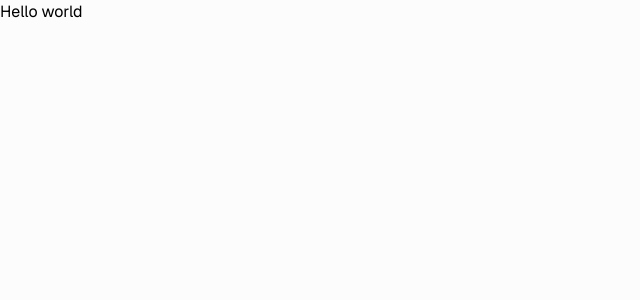
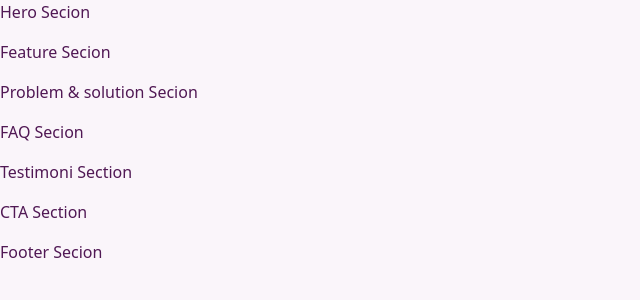
Before and after one commit to orangearinge/heal, a Next.js app: page / in a window 1280 px wide. Shown: the top 300 px of the page, without its empty margins (0-640 px from the left). Built offline with nearby package versions, Linux system fonts and the light colour scheme.

Commit message:
feat: enhance landing page with new sections and update sidebar functionality

```diff
--- a/app/chat/page.tsx
+++ b/app/chat/page.tsx
@@ -171,7 +171,7 @@ export default function ChatPage() {
                     </PromptInputModelSelectContent>
                   </PromptInputModelSelect>
                 </PromptInputTools>
-                <PromptInputSubmit  disabled={!input && !status} status={status} />
+                <PromptInputSubmit disabled={!input && !status} status={status} />
               </PromptInputFooter>
             </PromptInput>
 
--- a/app/globals.css
+++ b/app/globals.css
@@ -44,111 +44,164 @@
 }
 
 :root {
-  --background: oklch(0.9900 0 0);
-  --foreground: oklch(0 0 0);
-  --card: oklch(1 0 0);
-  --card-foreground: oklch(0 0 0);
-  --popover: oklch(0.9900 0 0);
-  --popover-foreground: oklch(0 0 0);
-  --primary: oklch(0 0 0);
-  --primary-foreground: oklch(1 0 0);
-  --secondary: oklch(0.9400 0 0);
-  --secondary-foreground: oklch(0 0 0);
-  --muted: oklch(0.9700 0 0);
-  --muted-foreground: oklch(0.4400 0 0);
-  --accent: oklch(0.9400 0 0);
-  --accent-foreground: oklch(0 0 0);
-  --destructive: oklch(0.6300 0.1900 23.0300);
-  --destructive-foreground: oklch(1 0 0);
-  --border: oklch(0.9200 0 0);
-  --input: oklch(0.9400 0 0);
-  --ring: oklch(0 0 0);
-  --chart-1: oklch(0.8100 0.1700 75.3500);
-  --chart-2: oklch(0.5500 0.2200 264.5300);
-  --chart-3: oklch(0.7200 0 0);
-  --chart-4: oklch(0.9200 0 0);
-  --chart-5: oklch(0.5600 0 0);
-  --sidebar: oklch(0.9900 0 0);
-  --sidebar-foreground: oklch(0 0 0);
-  --sidebar-primary: oklch(0 0 0);
-  --sidebar-primary-foreground: oklch(1 0 0);
-  --sidebar-accent: oklch(0.9400 0 0);
-  --sidebar-accent-foreground: oklch(0 0 0);
-  --sidebar-border: oklch(0.9400 0 0);
-  --sidebar-ring: oklch(0 0 0);
-  --font-sans: Geist, sans-serif;
-  --font-serif: Georgia, serif;
-  --font-mono: Geist Mono, monospace;
-  --radius: 1.5rem;
-  --shadow-x: 0px;
+  --background: oklch(0.9754 0.0084 325.6414);
+  --foreground: oklch(0.3257 0.1161 325.0372);
+  --card: oklch(0.9754 0.0084 325.6414);
+  --card-foreground: oklch(0.3257 0.1161 325.0372);
+  --popover: oklch(1.0000 0 0);
+  --popover-foreground: oklch(0.3257 0.1161 325.0372);
+  --primary: oklch(0.5316 0.1409 355.1999);
+  --primary-foreground: oklch(1.0000 0 0);
+  --secondary: oklch(0.8696 0.0675 334.8991);
+  --secondary-foreground: oklch(0.4448 0.1341 324.7991);
+  --muted: oklch(0.9395 0.0260 331.5454);
+  --muted-foreground: oklch(0.4924 0.1244 324.4523);
+  --accent: oklch(0.8696 0.0675 334.8991);
+  --accent-foreground: oklch(0.4448 0.1341 324.7991);
+  --destructive: oklch(0.5248 0.1368 20.8317);
+  --destructive-foreground: oklch(1.0000 0 0);
+  --border: oklch(0.8568 0.0829 328.9110);
+  --input: oklch(0.8517 0.0558 336.6002);
+  --ring: oklch(0.5916 0.2180 0.5844);
+  --chart-1: oklch(0.6038 0.2363 344.4657);
+  --chart-2: oklch(0.4445 0.2251 300.6246);
+  --chart-3: oklch(0.3790 0.0438 226.1538);
+  --chart-4: oklch(0.8330 0.1185 88.3461);
+  --chart-5: oklch(0.7843 0.1256 58.9964);
+  --sidebar: oklch(0.9360 0.0288 320.5788);
+  --sidebar-foreground: oklch(0.4948 0.1909 354.5435);
+  --sidebar-primary: oklch(0.3963 0.0251 285.1962);
+  --sidebar-primary-foreground: oklch(0.9668 0.0124 337.5228);
+  --sidebar-accent: oklch(0.9789 0.0013 106.4235);
+  --sidebar-accent-foreground: oklch(0.3963 0.0251 285.1962);
+  --sidebar-border: oklch(0.9383 0.0026 48.7178);
+  --sidebar-ring: oklch(0.5916 0.2180 0.5844);
+  --font-sans: ui-sans-serif, system-ui, -apple-system, BlinkMacSystemFont, 'Segoe UI', Roboto, 'Helvetica Neue', Arial, 'Noto Sans', sans-serif, 'Apple Color Emoji', 'Segoe UI Emoji', 'Segoe UI Symbol', 'Noto Color Emoji';
+  --font-serif: ui-serif, Georgia, Cambria, "Times New Roman", Times, serif;
+  --font-mono: ui-monospace, SFMono-Regular, Menlo, Monaco, Consolas, "Liberation Mono", "Courier New", monospace;
+  --radius: 0.5rem;
+  --shadow-x: 0;
   --shadow-y: 1px;
-  --shadow-blur: 2px;
+  --shadow-blur: 3px;
   --shadow-spread: 0px;
-  --shadow-opacity: 0.18;
-  --shadow-color: hsl(0 0% 0%);
-  --shadow-2xs: 0px 1px 2px 0px hsl(0 0% 0% / 0.09);
-  --shadow-xs: 0px 1px 2px 0px hsl(0 0% 0% / 0.09);
-  --shadow-sm: 0px 1px 2px 0px hsl(0 0% 0% / 0.18), 0px 1px 2px -1px hsl(0 0% 0% / 0.18);
-  --shadow: 0px 1px 2px 0px hsl(0 0% 0% / 0.18), 0px 1px 2px -1px hsl(0 0% 0% / 0.18);
-  --shadow-md: 0px 1px 2px 0px hsl(0 0% 0% / 0.18), 0px 2px 4px -1px hsl(0 0% 0% / 0.18);
-  --shadow-lg: 0px 1px 2px 0px hsl(0 0% 0% / 0.18), 0px 4px 6px -1px hsl(0 0% 0% / 0.18);
-  --shadow-xl: 0px 1px 2px 0px hsl(0 0% 0% / 0.18), 0px 8px 10px -1px hsl(0 0% 0% / 0.18);
-  --shadow-2xl: 0px 1px 2px 0px hsl(0 0% 0% / 0.45);
+  --shadow-opacity: 0.1;
+  --shadow-color: oklch(0 0 0);
+  --shadow-2xs: 0 1px 3px 0px hsl(0 0% 0% / 0.05);
+  --shadow-xs: 0 1px 3px 0px hsl(0 0% 0% / 0.05);
+  --shadow-sm: 0 1px 3px 0px hsl(0 0% 0% / 0.10), 0 1px 2px -1px hsl(0 0% 0% / 0.10);
+  --shadow: 0 1px 3px 0px hsl(0 0% 0% / 0.10), 0 1px 2px -1px hsl(0 0% 0% / 0.10);
+  --shadow-md: 0 1px 3px 0px hsl(0 0% 0% / 0.10), 0 2px 4px -1px hsl(0 0% 0% / 0.10);
+  --shadow-lg: 0 1px 3px 0px hsl(0 0% 0% / 0.10), 0 4px 6px -1px hsl(0 0% 0% / 0.10);
+  --shadow-xl: 0 1px 3px 0px hsl(0 0% 0% / 0.10), 0 8px 10px -1px hsl(0 0% 0% / 0.10);
+  --shadow-2xl: 0 1px 3px 0px hsl(0 0% 0% / 0.25);
   --tracking-normal: 0em;
   --spacing: 0.25rem;
 }
 
 .dark {
-  --background: oklch(0 0 0);
-  --foreground: oklch(1 0 0);
-  --card: oklch(0.1400 0 0);
-  --card-foreground: oklch(1 0 0);
-  --popover: oklch(0.1800 0 0);
-  --popover-foreground: oklch(1 0 0);
-  --primary: oklch(1 0 0);
-  --primary-foreground: oklch(0 0 0);
-  --secondary: oklch(0.2500 0 0);
-  --secondary-foreground: oklch(1 0 0);
-  --muted: oklch(0.2300 0 0);
-  --muted-foreground: oklch(0.7200 0 0);
-  --accent: oklch(0.3200 0 0);
-  --accent-foreground: oklch(1 0 0);
-  --destructive: oklch(0.6900 0.2000 23.9100);
-  --destructive-foreground: oklch(0 0 0);
-  --border: oklch(0.2600 0 0);
-  --input: oklch(0.3200 0 0);
-  --ring: oklch(0.7200 0 0);
-  --chart-1: oklch(0.8100 0.1700 75.3500);
-  --chart-2: oklch(0.5800 0.2100 260.8400);
-  --chart-3: oklch(0.5600 0 0);
-  --chart-4: oklch(0.4400 0 0);
-  --chart-5: oklch(0.9200 0 0);
-  --sidebar: oklch(0.1800 0 0);
-  --sidebar-foreground: oklch(1 0 0);
-  --sidebar-primary: oklch(1 0 0);
-  --sidebar-primary-foreground: oklch(0 0 0);
-  --sidebar-accent: oklch(0.3200 0 0);
-  --sidebar-accent-foreground: oklch(1 0 0);
-  --sidebar-border: oklch(0.3200 0 0);
-  --sidebar-ring: oklch(0.7200 0 0);
-  --font-sans: Geist, sans-serif;
-  --font-serif: Georgia, serif;
-  --font-mono: Geist Mono, monospace;
-  --radius: 1.5rem;
-  --shadow-x: 0px;
+  --background: oklch(0.2409 0.0201 307.5346);
+  --foreground: oklch(0.8398 0.0387 309.5391);
+  --card: oklch(0.2803 0.0232 307.5413);
+  --card-foreground: oklch(0.8456 0.0302 341.4597);
+  --popover: oklch(0.1548 0.0132 338.9015);
+  --popover-foreground: oklch(0.9647 0.0091 341.8035);
+  --primary: oklch(0.4607 0.1853 4.0994);
+  --primary-foreground: oklch(0.8560 0.0618 346.3684);
+  --secondary: oklch(0.3137 0.0306 310.0610);
+  --secondary-foreground: oklch(0.8483 0.0382 307.9613);
+  --muted: oklch(0.2634 0.0219 309.4748);
+  --muted-foreground: oklch(0.7940 0.0372 307.1032);
+  --accent: oklch(0.3649 0.0508 308.4911);
+  --accent-foreground: oklch(0.9647 0.0091 341.8035);
+  --destructive: oklch(0.2258 0.0524 12.6119);
+  --destructive-foreground: oklch(1.0000 0 0);
+  --border: oklch(0.3286 0.0154 343.4461);
+  --input: oklch(0.3387 0.0195 332.8347);
+  --ring: oklch(0.5916 0.2180 0.5844);
+  --chart-1: oklch(0.5316 0.1409 355.1999);
+  --chart-2: oklch(0.5633 0.1912 306.8561);
+  --chart-3: oklch(0.7227 0.1502 60.5799);
+  --chart-4: oklch(0.6193 0.2029 312.7422);
+  --chart-5: oklch(0.6118 0.2093 6.1387);
+  --sidebar: oklch(0.1893 0.0163 331.0475);
+  --sidebar-foreground: oklch(0.8607 0.0293 343.6612);
+  --sidebar-primary: oklch(0.4882 0.2172 264.3763);
+  --sidebar-primary-foreground: oklch(1.0000 0 0);
+  --sidebar-accent: oklch(0.2337 0.0261 338.1961);
+  --sidebar-accent-foreground: oklch(0.9674 0.0013 286.3752);
+  --sidebar-border: oklch(0 0 0);
+  --sidebar-ring: oklch(0.5916 0.2180 0.5844);
+  --font-sans: ui-sans-serif, system-ui, -apple-system, BlinkMacSystemFont, 'Segoe UI', Roboto, 'Helvetica Neue', Arial, 'Noto Sans', sans-serif, 'Apple Color Emoji', 'Segoe UI Emoji', 'Segoe UI Symbol', 'Noto Color Emoji';
+  --font-serif: ui-serif, Georgia, Cambria, "Times New Roman", Times, serif;
+  --font-mono: ui-monospace, SFMono-Regular, Menlo, Monaco, Consolas, "Liberation Mono", "Courier New", monospace;
+  --radius: 0.5rem;
+  --shadow-x: 0;
   --shadow-y: 1px;
-  --shadow-blur: 2px;
+  --shadow-blur: 3px;
   --shadow-spread: 0px;
-  --shadow-opacity: 0.18;
-  --shadow-color: hsl(0 0% 0%);
-  --shadow-2xs: 0px 1px 2px 0px hsl(0 0% 0% / 0.09);
-  --shadow-xs: 0px 1px 2px 0px hsl(0 0% 0% / 0.09);
-  --shadow-sm: 0px 1px 2px 0px hsl(0 0% 0% / 0.18), 0px 1px 2px -1px hsl(0 0% 0% / 0.18);
-  --shadow: 0px 1px 2px 0px hsl(0 0% 0% / 0.18), 0px 1px 2px -1px hsl(0 0% 0% / 0.18);
-  --shadow-md: 0px 1px 2px 0px hsl(0 0% 0% / 0.18), 0px 2px 4px -1px hsl(0 0% 0% / 0.18);
-  --shadow-lg: 0px 1px 2px 0px hsl(0 0% 0% / 0.18), 0px 4px 6px -1px hsl(0 0% 0% / 0.18);
-  --shadow-xl: 0px 1px 2px 0px hsl(0 0% 0% / 0.18), 0px 8px 10px -1px hsl(0 0% 0% / 0.18);
-  --shadow-2xl: 0px 1px 2px 0px hsl(0 0% 0% / 0.45);
+  --shadow-opacity: 0.1;
+  --shadow-color: oklch(0 0 0);
+  --shadow-2xs: 0 1px 3px 0px hsl(0 0% 0% / 0.05);
+  --shadow-xs: 0 1px 3px 0px hsl(0 0% 0% / 0.05);
+  --shadow-sm: 0 1px 3px 0px hsl(0 0% 0% / 0.10), 0 1px 2px -1px hsl(0 0% 0% / 0.10);
+  --shadow: 0 1px 3px 0px hsl(0 0% 0% / 0.10), 0 1px 2px -1px hsl(0 0% 0% / 0.10);
+  --shadow-md: 0 1px 3px 0px hsl(0 0% 0% / 0.10), 0 2px 4px -1px hsl(0 0% 0% / 0.10);
+  --shadow-lg: 0 1px 3px 0px hsl(0 0% 0% / 0.10), 0 4px 6px -1px hsl(0 0% 0% / 0.10);
+  --shadow-xl: 0 1px 3px 0px hsl(0 0% 0% / 0.10), 0 8px 10px -1px hsl(0 0% 0% / 0.10);
+  --shadow-2xl: 0 1px 3px 0px hsl(0 0% 0% / 0.25);
+}
+
+@theme inline {
+  --color-background: var(--background);
+  --color-foreground: var(--foreground);
+  --color-card: var(--card);
+  --color-card-foreground: var(--card-foreground);
+  --color-popover: var(--popover);
+  --color-popover-foreground: var(--popover-foreground);
+  --color-primary: var(--primary);
+  --color-primary-foreground: var(--primary-foreground);
+  --color-secondary: var(--secondary);
+  --color-secondary-foreground: var(--secondary-foreground);
+  --color-muted: var(--muted);
+  --color-muted-foreground: var(--muted-foreground);
+  --color-accent: var(--accent);
+  --color-accent-foreground: var(--accent-foreground);
+  --color-destructive: var(--destructive);
+  --color-destructive-foreground: var(--destructive-foreground);
+  --color-border: var(--border);
+  --color-input: var(--input);
+  --color-ring: var(--ring);
+  --color-chart-1: var(--chart-1);
+  --color-chart-2: var(--chart-2);
+  --color-chart-3: var(--chart-3);
+  --color-chart-4: var(--chart-4);
+  --color-chart-5: var(--chart-5);
+  --color-sidebar: var(--sidebar);
+  --color-sidebar-foreground: var(--sidebar-foreground);
+  --color-sidebar-primary: var(--sidebar-primary);
+  --color-sidebar-primary-foreground: var(--sidebar-primary-foreground);
+  --color-sidebar-accent: var(--sidebar-accent);
+  --color-sidebar-accent-foreground: var(--sidebar-accent-foreground);
+  --color-sidebar-border: var(--sidebar-border);
+  --color-sidebar-ring: var(--sidebar-ring);
+
+  --font-sans: var(--font-sans);
+  --font-mono: var(--font-mono);
+  --font-serif: var(--font-serif);
+
+  --radius-sm: calc(var(--radius) - 4px);
+  --radius-md: calc(var(--radius) - 2px);
+  --radius-lg: var(--radius);
+  --radius-xl: calc(var(--radius) + 4px);
+
+  --shadow-2xs: var(--shadow-2xs);
+  --shadow-xs: var(--shadow-xs);
+  --shadow-sm: var(--shadow-sm);
+  --shadow: var(--shadow);
+  --shadow-md: var(--shadow-md);
+  --shadow-lg: var(--shadow-lg);
+  --shadow-xl: var(--shadow-xl);
+  --shadow-2xl: var(--shadow-2xl);
 }
 
 @theme inline {
--- a/app/page.tsx
+++ b/app/page.tsx
@@ -1,7 +1,21 @@
-export default function Home (){
+import CTASection from "@/components/landing/cta-section";
+import FAQSection from "@/components/landing/faq-section";
+import FeatureSection from "@/components/landing/feature-section";
+import FooterSection from "@/components/landing/footer-section.tsx";
+import HeroSection from "@/components/landing/hero-section";
+import ProblemSolutionSection from "@/components/landing/problem-solution-section";
+import TestimoniSection from "@/components/landing/testimoni-section";
+
+export default function Home() {
   return (
-    <div className="flex flex-col ">
-      <h1>Hello world</h1>
-    </div>
+    <main className="flex flex-col gap-4 ">
+      <HeroSection />
+      <FeatureSection />
+      <ProblemSolutionSection />
+      <FAQSection />
+      <TestimoniSection />
+      <CTASection />
+      <FooterSection />
+    </main>
   )
 }
--- /dev/null
+++ b/components/landing/cta-section.tsx
@@ -0,0 +1,7 @@
+export default function CTASection() {
+    return (
+        <div className="">
+            CTA Section
+        </div>
+    )
+}
--- /dev/null
+++ b/components/landing/faq-section.tsx
@@ -0,0 +1,7 @@
+export default function FAQSection() {
+    return (
+        <div className="">
+            FAQ Secion
+        </div>
+    )
+}
--- /dev/null
+++ b/components/landing/feature-section.tsx
@@ -0,0 +1,7 @@
+export default function FeatureSection() {
+    return (
+        <div className="">
+            Feature Secion
+        </div>
+    )
+}
--- /dev/null
+++ b/components/landing/footer-section.tsx.tsx
@@ -0,0 +1,7 @@
+export default function FooterSection() {
+    return (
+        <div className="">
+            Footer Secion
+        </div>
+    )
+}
--- /dev/null
+++ b/components/landing/hero-section.tsx
@@ -0,0 +1,7 @@
+export default function HeroSection() {
+    return (
+        <div className="">
+            Hero Secion
+        </div>
+    )
+}
--- /dev/null
+++ b/components/landing/problem-solution-section.tsx
@@ -0,0 +1,7 @@
+export default function ProblemSolutionSection() {
+    return (
+        <div className="">
+            Problem & solution Secion
+        </div>
+    )
+}
--- /dev/null
+++ b/components/landing/testimoni-section.tsx
@@ -0,0 +1,7 @@
+export default function TestimoniSection() {
+    return (
+        <div className="">
+            Testimoni Section
+        </div>
+    )
+}
```
Also changed, not shown: app/chat/layout.tsx (+5 -2 lines), components/layout/app-sidebar.tsx (+71 -45 lines).
